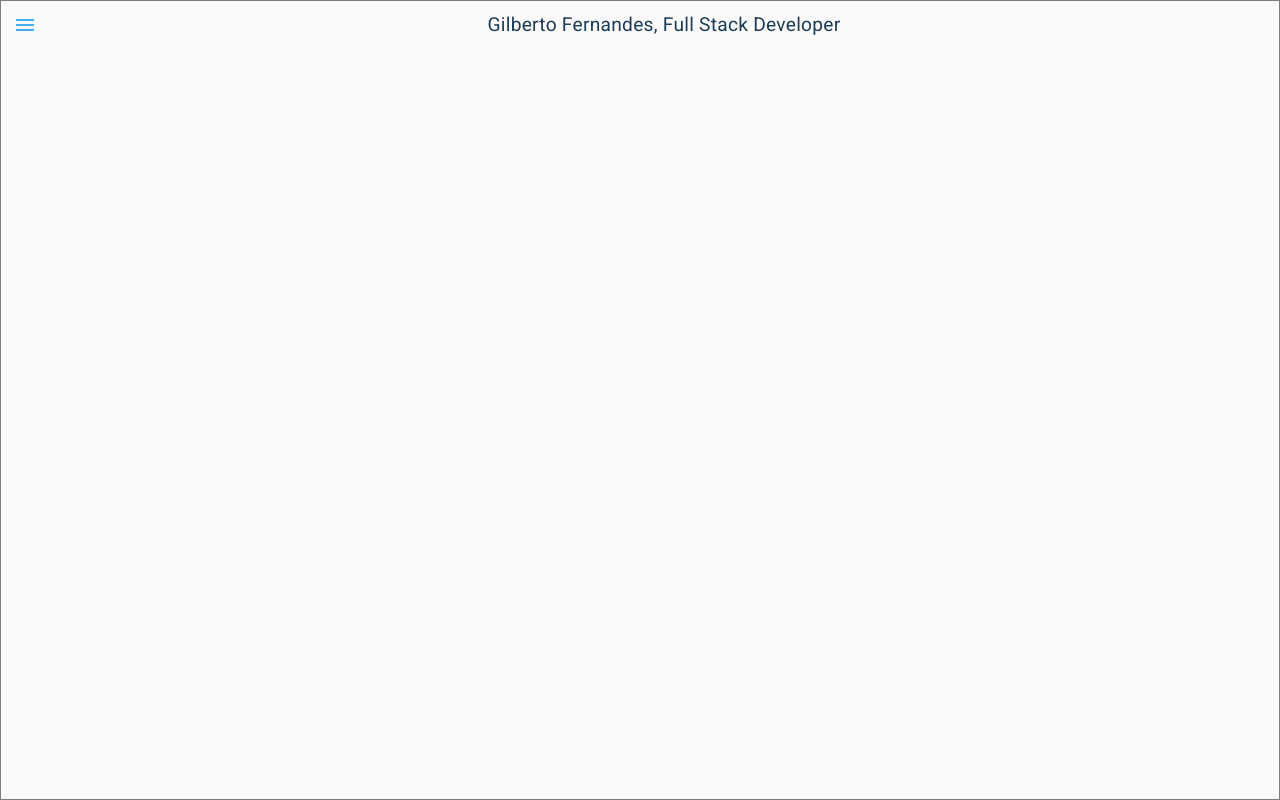
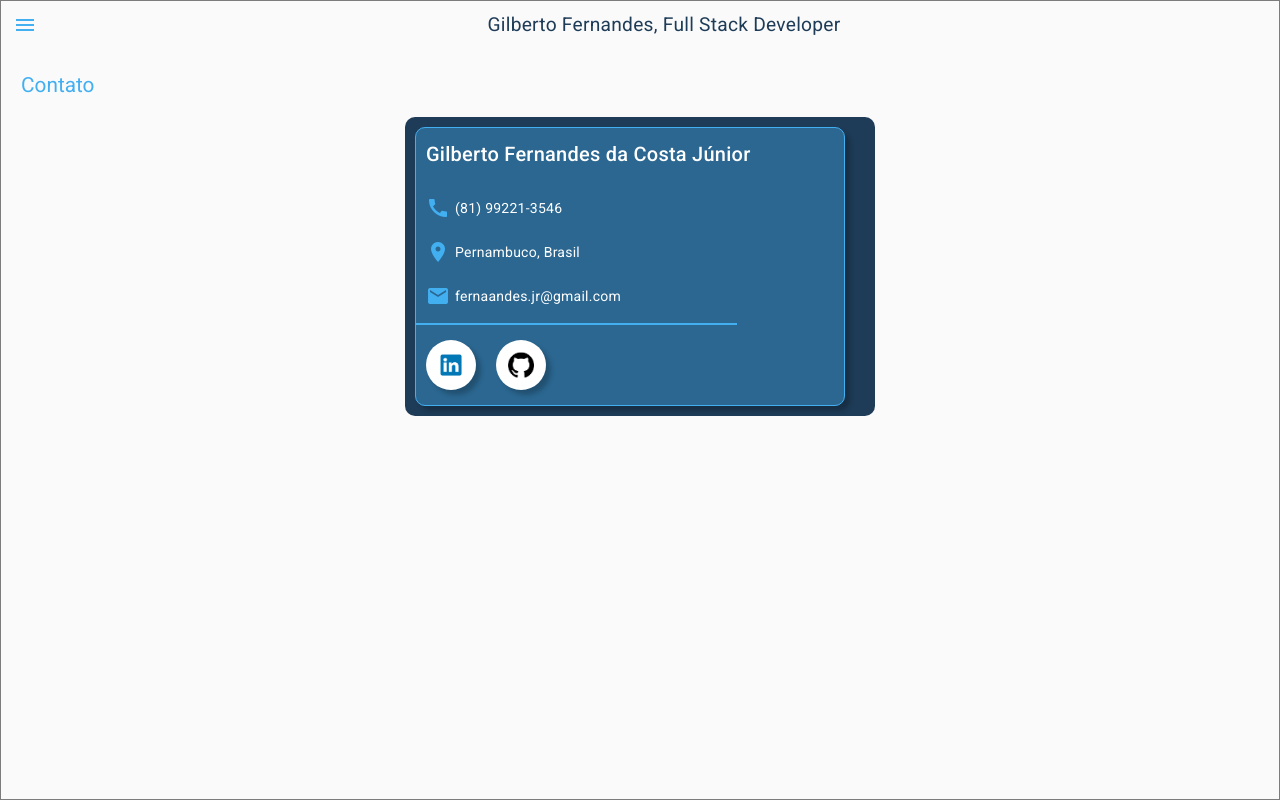
Before and after one commit to FernandesJr/me, an Angular app: page /contact in a window 1280 px wide. Before the commit this address led to /. Built offline with nearby package versions, Linux system fonts and the light colour scheme.

Commit message:
feat: contact componet create

```diff
--- a/src/app/app-routing.module.ts
+++ b/src/app/app-routing.module.ts
@@ -3,12 +3,14 @@ import { NgModule } from '@angular/core';
 import { RouterModule, Routes } from '@angular/router';
 import { AboutComponent } from './components/about/about.component';
 import { AcademicEducationComponent } from './components/academic-education/academic-education.component';
+import { ContactComponent } from './components/contact/contact.component';
 
 const routes: Routes = [
   {path: '', redirectTo: 'about' , pathMatch: 'full'},
   {path: 'about', component: AboutComponent},
   {path: 'education', component: AcademicEducationComponent},
   {path: 'experience', component: ExperienceComponent},
+  {path: 'contact', component: ContactComponent},
 
 ];
 
--- a/src/app/app.component.html
+++ b/src/app/app.component.html
@@ -24,6 +24,13 @@
       <mat-icon aria-hidden="false" aria-label="me" fontIcon="badge"></mat-icon>
       <span>Experiência</span>
     </a>
+    <a
+      [routerLinkActive]="['active']"
+      routerLink="contact"
+      (click)="drawer.toggle(); changeIconSideNav()">
+      <mat-icon aria-hidden="false" aria-label="me" fontIcon="call"></mat-icon>
+      <span>Contato</span>
+    </a>
   </mat-drawer>
 
   <div class="sidenav-content">
--- a/src/app/app.module.ts
+++ b/src/app/app.module.ts
@@ -8,13 +8,15 @@ import { MaterialModule } from './shared/material/material.module';
 import { AboutComponent } from './components/about/about.component';
 import { AcademicEducationComponent } from './components/academic-education/academic-education.component';
 import { ExperienceComponent } from './components/experience/experience.component';
+import { ContactComponent } from './components/contact/contact.component';
 
 @NgModule({
   declarations: [
     AppComponent,
     AboutComponent,
     AcademicEducationComponent,
-    ExperienceComponent
+    ExperienceComponent,
+    ContactComponent
   ],
   imports: [
     BrowserModule,
--- a/src/app/components/about/about.component.html
+++ b/src/app/components/about/about.component.html
@@ -18,7 +18,7 @@
     <p>
       Busco constatimente melhorar minhas soft skills, como a comunicação, adaptabilidade, entre outras. Desta maneira, facilitando minhas interações pessoais, isso tem ajudado muito não somente na área profissional mas em toda minha vida.
     </p>
-    <a mat-button color="primary" class="color-primary" routerLink="/data">
+    <a mat-button color="primary" class="color-primary" routerLink="/contact">
       Fale comigo clicando aqui
     </a>
   </section>
--- /dev/null
+++ b/src/app/components/contact/contact.component.html
@@ -0,0 +1,29 @@
+<main>
+  <h1>Contato</h1>
+  <div class="background-base">
+    <section class="my-contact">
+      <h2>Gilberto Fernandes da Costa Júnior</h2>
+      <div class="data">
+        <mat-icon aria-hidden="false" aria-label="me" fontIcon="call"></mat-icon>
+        <span>(81) 99221-3546</span>
+      </div>
+      <div class="data">
+        <mat-icon aria-hidden="false" aria-label="me" fontIcon="location_on"></mat-icon>
+        <span>Pernambuco, Brasil</span>
+      </div>
+      <div class="data">
+        <mat-icon aria-hidden="false" aria-label="me" fontIcon="email"></mat-icon>
+        <span>fernaandes.jr@gmail.com</span>
+      </div>
+      <div class="divider"></div>
+      <div class="icons-contact">
+        <a href="https://www.linkedin.com/in/gilbertofernandes-dev" target="_blank">
+          <img src="../../../assets/avatares/avatar-linkdin.png" alt="icon-linkdin">
+        </a>
+        <a href="https://github.com/FernandesJr" target="_blank">
+          <img src="../../../assets/avatares/avatar-git-hub.png" alt="icon git hub">
+        </a>
+      </div>
+    </section>
+  </div>
+</main>
--- /dev/null
+++ b/src/app/components/contact/contact.component.scss
@@ -0,0 +1,59 @@
+main {
+  padding: 20px;
+  h1 {
+    font-size: 1.3rem;
+    color: var(--secondary-color)
+  }
+
+  .background-base {
+    margin: auto;
+    max-width: 450px;
+    border-radius: 10px;
+    background: var(--primary-color);
+    padding: 10px;
+    .my-contact {
+      width: 95%;
+      border-radius: 10px;
+      border: 1px solid var(--secondary-color);
+      box-shadow: 5px 5px 5px #0000003a;
+      color: var(--white);
+      background-color: #42aef15f;
+      h2 {
+        padding: 10px 0 0 10px;
+      }
+
+      .data {
+        display: flex;
+        align-items: center;
+        padding: 10px;
+        mat-icon {
+          margin-right: 5px;
+          color: var(--secondary-color);
+        }
+      }
+
+      .divider {
+        margin: 5px 0;
+        width: 75%;
+        height: 2px;
+        background: var(--secondary-color);
+      }
+
+      .icons-contact {
+        display: flex;
+        img {
+          margin: 10px;
+          width: 50px;
+          border-radius: 50%;
+          box-shadow: 5px 5px 5px #0000003a;
+          &:hover {
+            box-shadow: 10px 10px 10px #0000003a;
+            -webkit-transform: scale(1.1);
+            -ms-transform: scale(1.1);
+            transform: scale(1.1);
+          }
+        }
+      }
+    }
+  }
+}
```
Also changed, not shown: src/app/components/contact/contact.component.ts (added, +10 -0 lines), src/assets/avatares/avatar-git-hub.png (added), src/assets/avatares/avatar-linkdin.png (added).
